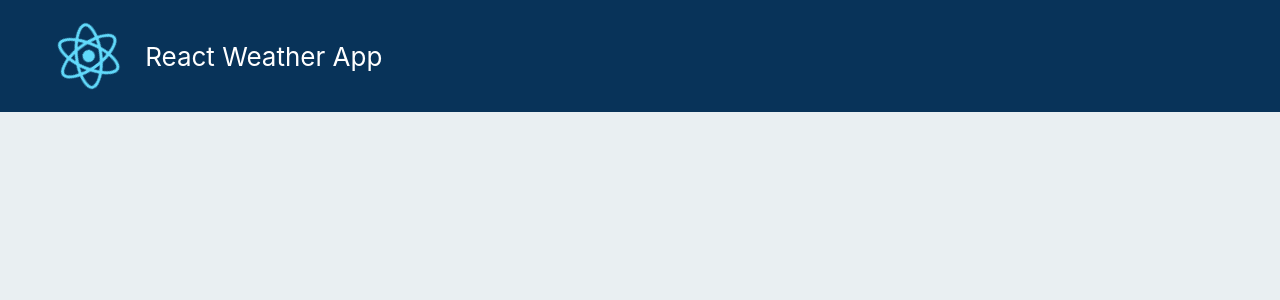
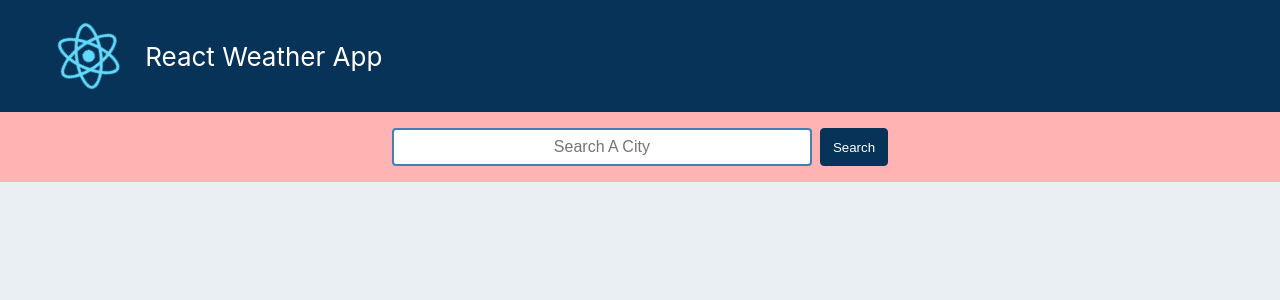
Before and after one commit to bata0020/mad9135-a2-react-routing, a React (Create React App) app: page / in a window 1280 px wide. Shown: the top 300 px of the page. Built offline with nearby package versions, Linux system fonts and the light colour scheme.

Commit message:
Add useLocalStorage hook

```diff
--- a/src/App.js
+++ b/src/App.js
@@ -1,10 +1,12 @@
 import Header from "./components/Header/Header";
+import SearchBar from "./components/SearchBar/SearchBar";
 import "./App.css";
 
 function App() {
   return (
     <div className="App">
       <Header />
+      <SearchBar />
     </div>
   );
 }
--- /dev/null
+++ b/src/components/Loader/Loader.js
@@ -0,0 +1,12 @@
+import React from "react";
+import "./loader.css";
+
+function Loader() {
+  return (
+    <div className="container">
+      <div className="loading"></div>
+    </div>
+  );
+}
+
+export default Loader;
--- /dev/null
+++ b/src/components/Loader/loader.css
@@ -0,0 +1,18 @@
+.loading-spinner {
+  width: 50px;
+  height: 50px;
+  border: 10px solid #f3f3f3;
+  border-top: 10px solid #383636;
+  border-radius: 50%;
+  animation: spinner 1.5s linear infinite;
+}
+
+@keyframes spinner {
+  0% {
+    transform: rotate(0deg);
+  }
+
+  100% {
+    transform: rotate(360deg);
+  }
+}
--- a/src/components/SearchBar/SearchBar.js
+++ b/src/components/SearchBar/SearchBar.js
@@ -1,20 +1,81 @@
-import React from "react";
+import React, { useEffect, useState } from "react";
+import useLocalStorage from "../../hooks/useLocalStorage";
+import Loader from "../Loader/Loader";
 import "./searchBar.css";
 
 function SearchBar() {
+  const BASE_URL_LOCATION = "https://us1.locationiq.com/v1";
+  const API_TOKEN_LOCATION = "pk.064263178d94fcd2479cae110ac3e880";
+
+  const BASE_URL_OPEN_WEATHER = `https://api.openweathermap.org/data/2.5/onecall?`;
+  const API_KEY_OPEN_WEATHER = "9504c4f81d709d786efc5ae632df3730";
+
+  const [search, setSearch] = useState();
+  const [lat, setLat] = useState();
+  const [lon, setLon] = useState();
+  const [isLoading, setIsLoading] = useState(false);
+
+  const searchedCity = [];
+  const [cityList, setCityList] = useLocalStorage("cityName", searchedCity);
+
+  function handleSubmit(ev) {
+    ev.preventDefault();
+    setSearch(ev.target[0].value);
+    if (cityList.length > 2) {
+      cityList.splice(0, 1);
+      setCityList(cityList.concat(ev.target[0].value));
+    } else {
+      setCityList(cityList.concat(ev.target[0].value));
+    }
+  }
+
+  useEffect(() => {
+    if (search) {
+      isLoading(true);
+      fetchLocation(search);
+    }
+  }, [search]);
+
+  async function fetchLocation(location) {
+    await fetch(
+      `${BASE_URL_LOCATION}/search.php?key=${API_TOKEN_LOCATION}&q=${location}&format=json`
+    )
+      .then((response) => response.json())
+      .then((data) => {
+        console.log(data[0]);
+        setLat(data[0].lat);
+        setLon(data[0].lon);
+        setIsLoading(false);
+      })
+      .catch((err) => {
+        console.log(err);
+        setIsLoading(false);
+      });
+  }
+
+  function handleClick(ev) {
+    ev.preventDefault();
+    setSearch(ev.target.innerText);
+  }
+
   return (
     <>
       <form className="inputForm" onSubmit={handleSubmit}>
-        <input
-          type="text"
-          placeholder="Search A City"
-          onChange={handleChange}
-        ></input>
-        <button type="submit">Search</button>
+        <input type="text" placeholder="Search A City"></input>
+        <button className="search-btn" type="submit">
+          Search
+        </button>
       </form>
       <aside>
-        {list.map((item) => (
-          <button key={item}>{item}</button>
+        {cityList.map((item) => (
+          <button
+            className="city-btn"
+            key={item}
+            value={item}
+            onClick={handleClick}
+          >
+            {item}
+          </button>
         ))}
       </aside>
     </>
--- a/src/components/SearchBar/searchBar.css
+++ b/src/components/SearchBar/searchBar.css
@@ -0,0 +1,46 @@
+form {
+  display: flex;
+  justify-content: center;
+  margin: 0 auto;
+  padding: 1rem;
+  gap: 0.5rem;
+  background-color: #ffb3b3;
+}
+
+input {
+  background-color: #fff;
+  border: 0.15rem solid #477DB3;
+  border-radius: 0.25rem;
+  font-size: 1rem;
+  cursor: auto;
+  padding: 0.5rem;
+  text-align: center;
+  width: 100%;
+  max-width: 25em;
+}
+
+.search-btn {
+  border: 0.075rem solid #083359;
+  border-radius: 0.25rem;
+  background-color: #083359;
+  color: #fff;
+  cursor: pointer;
+  padding-left: 0.75rem;
+  padding-right: 0.75rem;
+}
+
+aside {
+  margin-top: 0.5rem;
+  display: flex;
+  flex-direction: row;
+  gap: 0.25rem;
+  justify-content: center;
+}
+.city-btn {
+  border: 0.075rem solid #083359;
+  border-radius: 0.25rem;
+  background-color: #083359;
+  color: #fff;
+  cursor: pointer;
+  padding: 0.25rem 0.5rem;
+}
--- /dev/null
+++ b/src/hooks/useLocalStorage.js
@@ -0,0 +1,15 @@
+import { useState, useEffect } from "react";
+
+function useLocalStorage(key, initial) {
+  const [list, setList] = useState(() => {
+    const storedValue = localStorage.getItem(key);
+    return storedValue ? JSON.parse(storedValue) : initial;
+  });
+
+  useEffect(() => {
+    localStorage.setItem(key, JSON.stringify(list));
+  }, [list, key]);
+  return [list, setList];
+}
+
+export default useLocalStorage;
```
